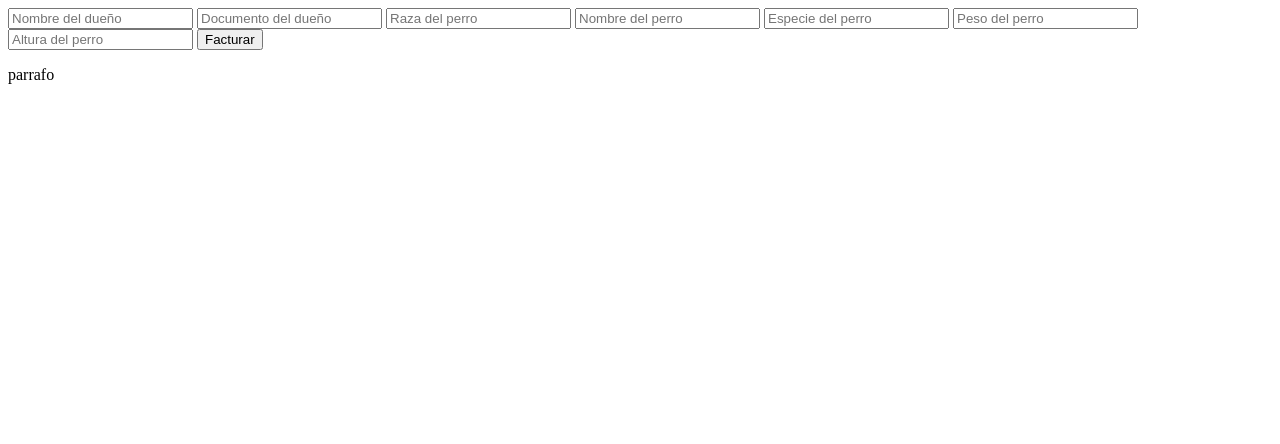
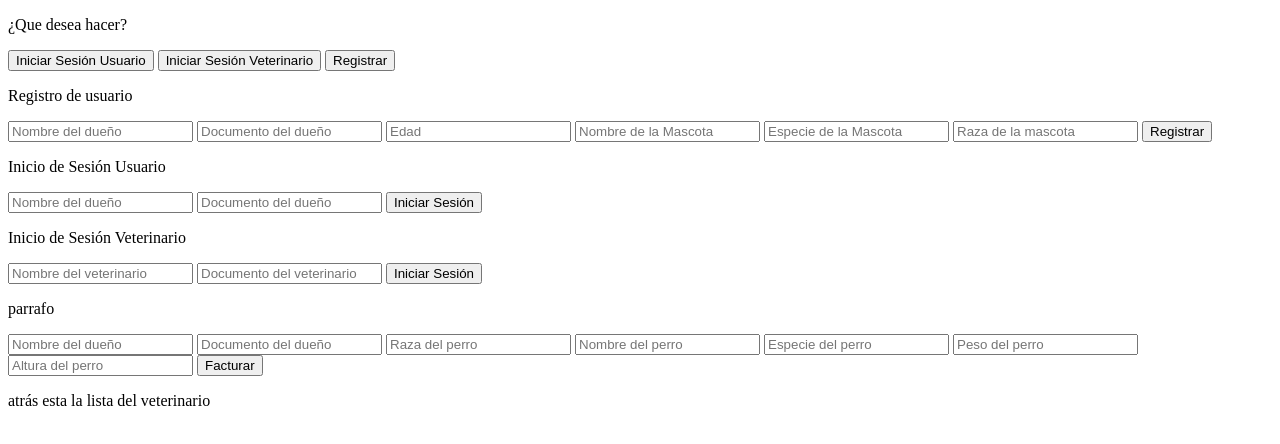
Before and after one commit to Jordy-int/Veterinaria, a plain HTML site: page index.html in a window 1280 px wide. Drawn offline with Linux system fonts and the light colour scheme.

Commit message:
elementos creados del html

```diff
--- a/index.html
+++ b/index.html
@@ -6,6 +6,47 @@
     <title>Document</title>
 </head>
 <body>
+    <!--Elección-->
+    <p>¿Que desea hacer?</p>
+
+    <button id="eleccion_InicioDeSesion_Usuario" onclick="">Iniciar Sesión Usuario</button>
+    <button id="eleccion_InicioDeSesion_Veterinario" onclick="">Iniciar Sesión Veterinario</button>
+    <button id="eleccion_Registrar" onclick="">Registrar</button>
+
+    <!-- Registro del usuario -->
+    <p id="registrop">Registro de usuario</p>
+
+    <input id="nombreDueñoRegistro" placeholder="Nombre del dueño">
+    <input id="documentoRegistro" placeholder="Documento del dueño">
+    <input id="edadDueñoRegistro" placeholder="Edad" >
+
+    <input id="nombreMascotaRegistro" placeholder="Nombre de la Mascota">
+    <input id="especieRegistro" placeholder="Especie de la Mascota">
+    <input id="mascotaRegistro" placeholder="Raza de la mascota">
+
+    <button id="registro" onclick="">Registrar</button>
+
+    <!-- Inicio de Sesión del dueño -->
+
+    <p id="sesionp">Inicio de Sesión Usuario</p>
+
+    <input id="nombreDueñoSesion" placeholder="Nombre del dueño">
+    <input id="documentoSesion" placeholder="Documento del dueño">
+
+    <button id="botonSesion" onclick="" >Iniciar Sesión</button>
+
+    <!-- Inicio de Sesión del veterinario -->
+
+    <p id="sesionPVeterinario">Inicio de Sesión Veterinario</p>
+
+    <input id="nombreVeterinario" placeholder="Nombre del veterinario">
+    <input id="documenVeterinario" placeholder="Documento del veterinario">
+
+    <button id="botonSesion" onclick="" >Iniciar Sesión</button>
+
+    <!-- Citas -->
+
+    <p id="citap">parrafo</p>
 
 
     <input id="nombreDueño" placeholder="Nombre del dueño">
@@ -17,15 +58,15 @@
     <input id="perroPeso" placeholder="Peso del perro">
     <input id="perroAltura" placeholder="Altura del perro">
 
-    <button onclick="lista()" >Facturar</button>
+    <button id="botonFacturar" onclick="lista()" >Facturar</button>
 
-    <p id="cita">parrafo</p>
+    <!--Lista que verá el veterinario-->
 
     <ul>
 
     </ul>
 
-
+    <p id="listaVeterinario">atrás esta la lista del veterinario</p>
 
     <script src="javascript.js"></script>
 </body>
--- a/javascript.js
+++ b/javascript.js
@@ -33,6 +33,7 @@ function lista(){
             const listatexto = document.createElement('span');
             const botonLista = document.createElement('button');
 
+
             //elementos que serán agregados dentro de li
             listaInfo.appendChild(listatexto);
             listatexto.textContent = info;
```
